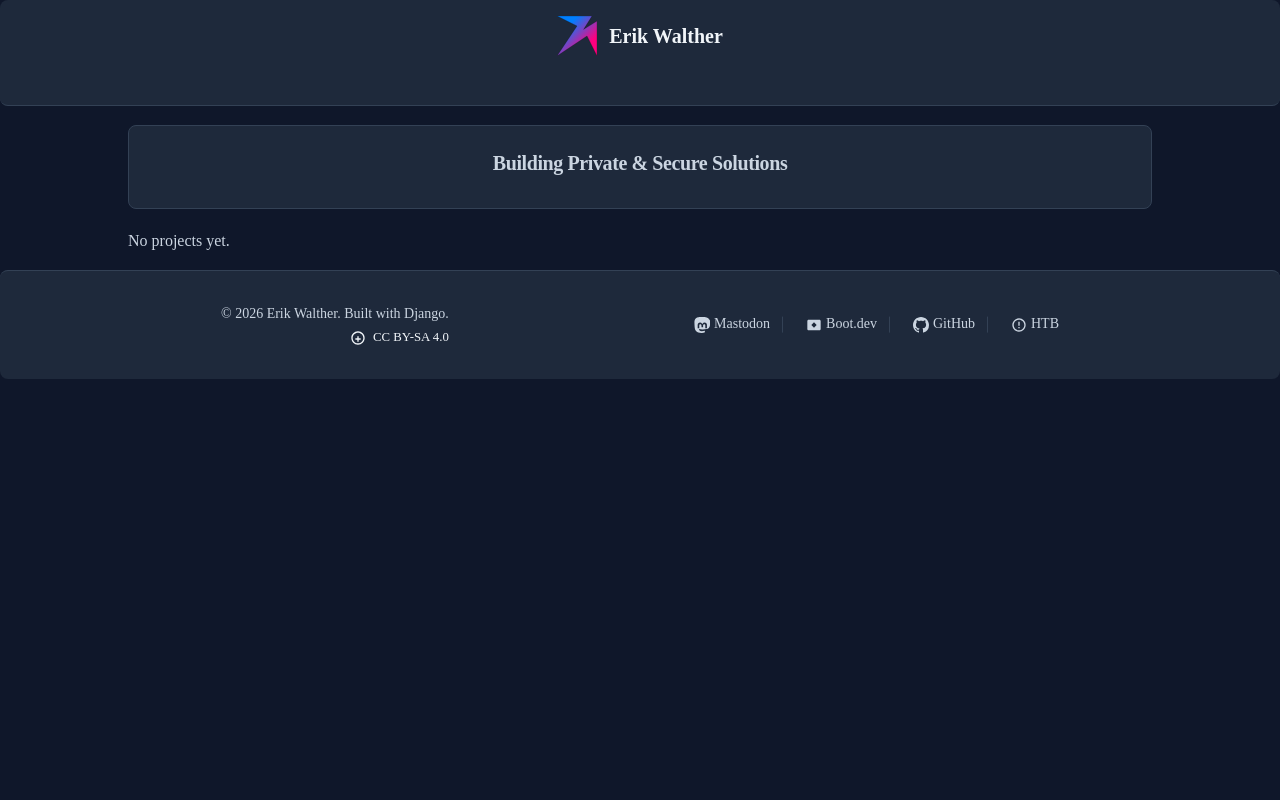
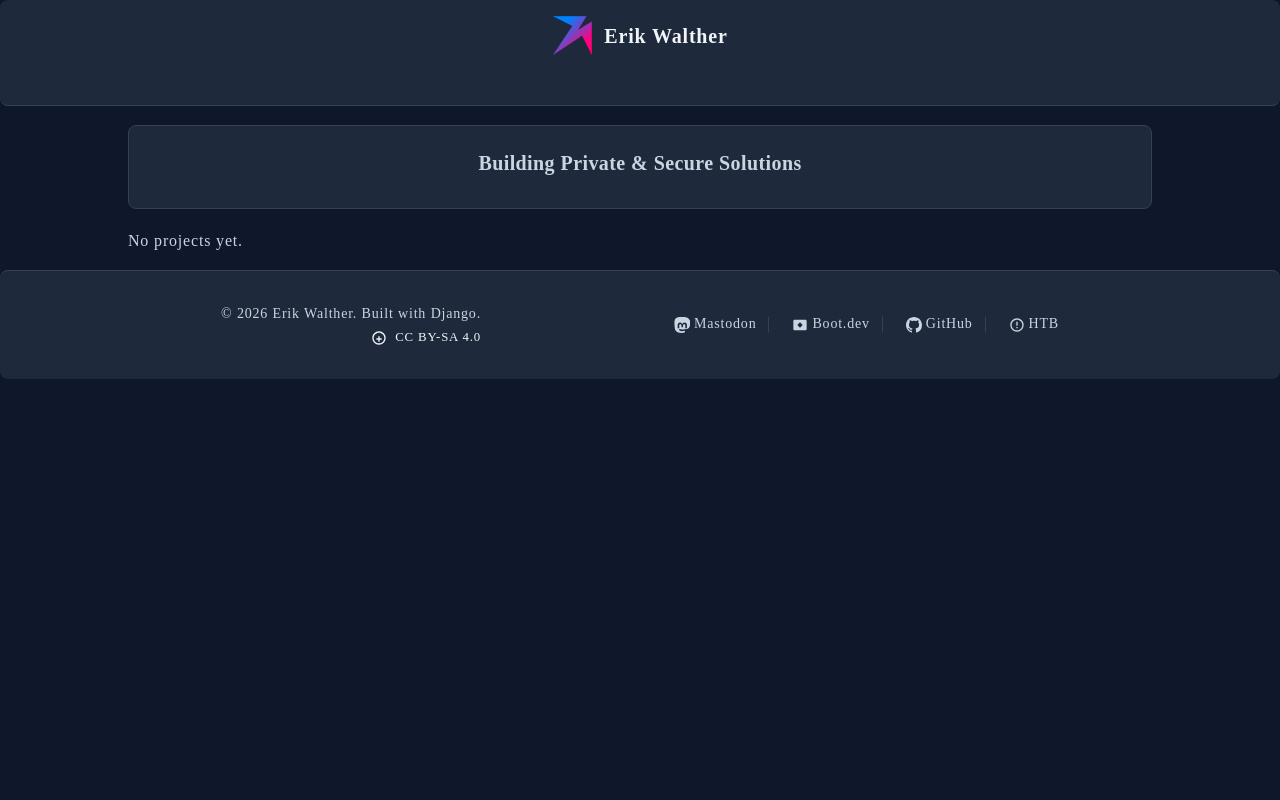
Before and after one commit to C0DESENTINEL/portfolio, a Django app: page / in a window 1280 px wide. Run offline with Django 5.2, Linux system fonts and the light colour scheme; data that the repository does not hold is empty.

Commit message:
Update: css typography tweak

```diff
--- a/static/css/main.css
+++ b/static/css/main.css
@@ -24,7 +24,6 @@
     --sticky-offset: calc(var(--header-height) + 3rem);
     --sticky-offset-mobile: calc(var(--header-height-mobile) + 2rem)
 
-    /* Typography */
     --font-sans: -apple-system, BlinkMacSystemFont, 'Segoe UI', Roboto, sans-serif;
     --font-mono: 'SF Mono', 'Fira Code', 'Consolas', monospace;
     --fs-h1: clamp(2rem, 5vw, 2.5rem);
@@ -36,7 +35,6 @@
 html {
     scroll-behavior: smooth;
     font-size: 16px;
-    /* Voorkomt vage randen op Linux schermen */
     text-rendering: optimizeLegibility;
     -webkit-font-smoothing: antialiased;
     -moz-osx-font-smoothing: grayscale;
@@ -50,6 +48,8 @@ body {
     line-height: 1.6;
     min-height: 100vh;
     margin: 0;
+    letter-spacing: 0.05em;
+    word-spacing: 0.01em;
 }
 
 /* =========================================
@@ -99,8 +99,8 @@ h1, h2, h3, h4, h5, h6 {
     margin-bottom: 1rem;
     color: var(--text-primary);
 }
-h1 { font-size: var(--fs-h1); letter-spacing: -0.02em; }
-h2 { font-size: var(--fs-h2); letter-spacing: -0.01em; }
+h1 { font-size: var(--fs-h1); letter-spacing: 0.02em; }
+h2 { font-size: var(--fs-h2); letter-spacing: 0.01em; }
 h3 { font-size: 1.5rem; }
 h4 { font-size: 1.25rem; }
 
--- a/templates/base.html
+++ b/templates/base.html
@@ -96,7 +96,7 @@
                     <div class="separator"></div>
 
                     <div class="contact-item">
-                        <a href="https://www.boot.dev/u/squigglyreach39" target="_blank" rel="noopener noreferrer" aria-label="Boot.dev Profile">
+                        <a href="https://www.boot.dev/u/codesentinel" target="_blank" rel="noopener noreferrer" aria-label="Boot.dev Profile">
                             <svg xmlns="http://www.w3.org/2000/svg" viewBox="0 0 24 24">
                                 <path d="M20 4H4c-1.1 0-2 .9-2 2v12c0 1.1.9 2 2 2h16c1.1 0 2-.9 2-2V6c0-1.1-.9-2-2-2zm-8 12l-4-4 4-4 4 4-4 4z"/>
                             </svg>
--- a/templates/portfolio/projects.html
+++ b/templates/portfolio/projects.html
@@ -17,7 +17,7 @@
             {{ project.created_at|date:"d M Y" }}
         </div>
         <p class="card-description">{{ project.description|truncatewords:250 }}</p>
-        <a href="{% url 'portfolio:project_detail' project.slug %}" class="btn btn-outline">Read more</a>
+        <a href="{% url 'portfolio:project_detail' project.slug %}" class="btn btn-outline">Explore {{ project.title }}</a>
     </article>
     {% empty %}
     <p class="no-projects">No projects yet.</p>
```
